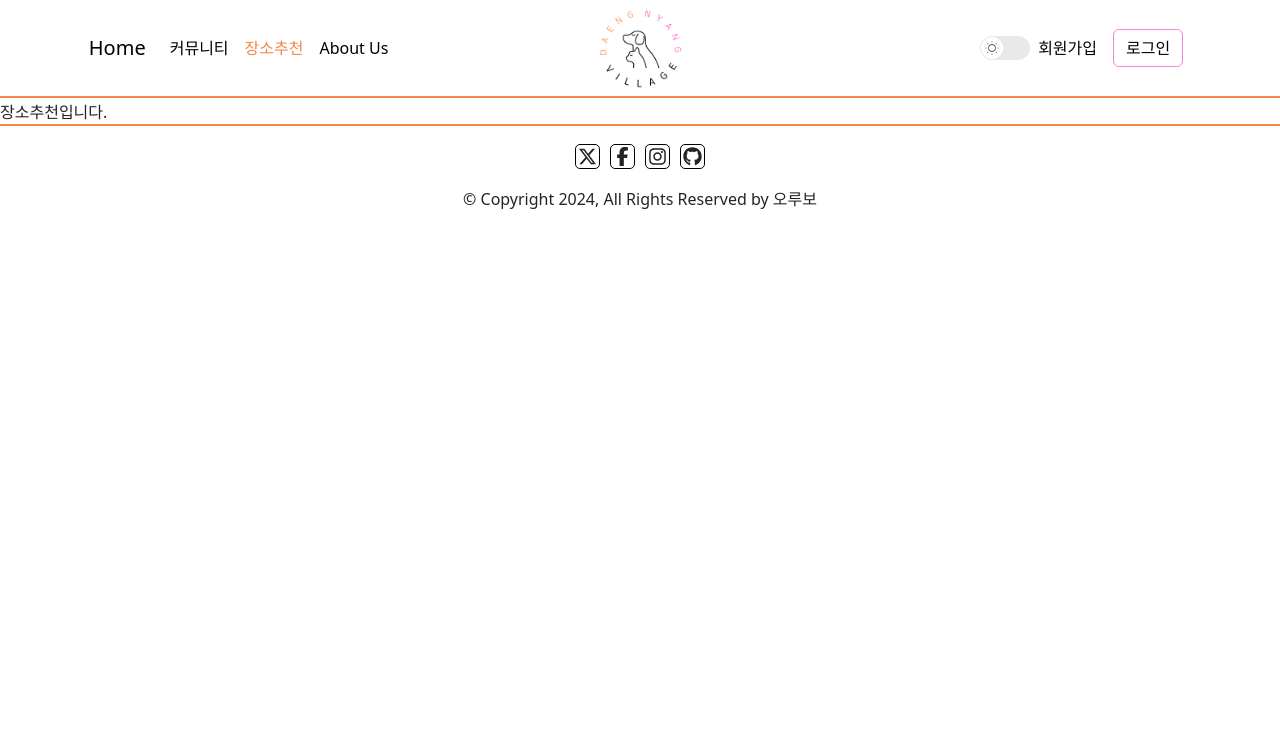
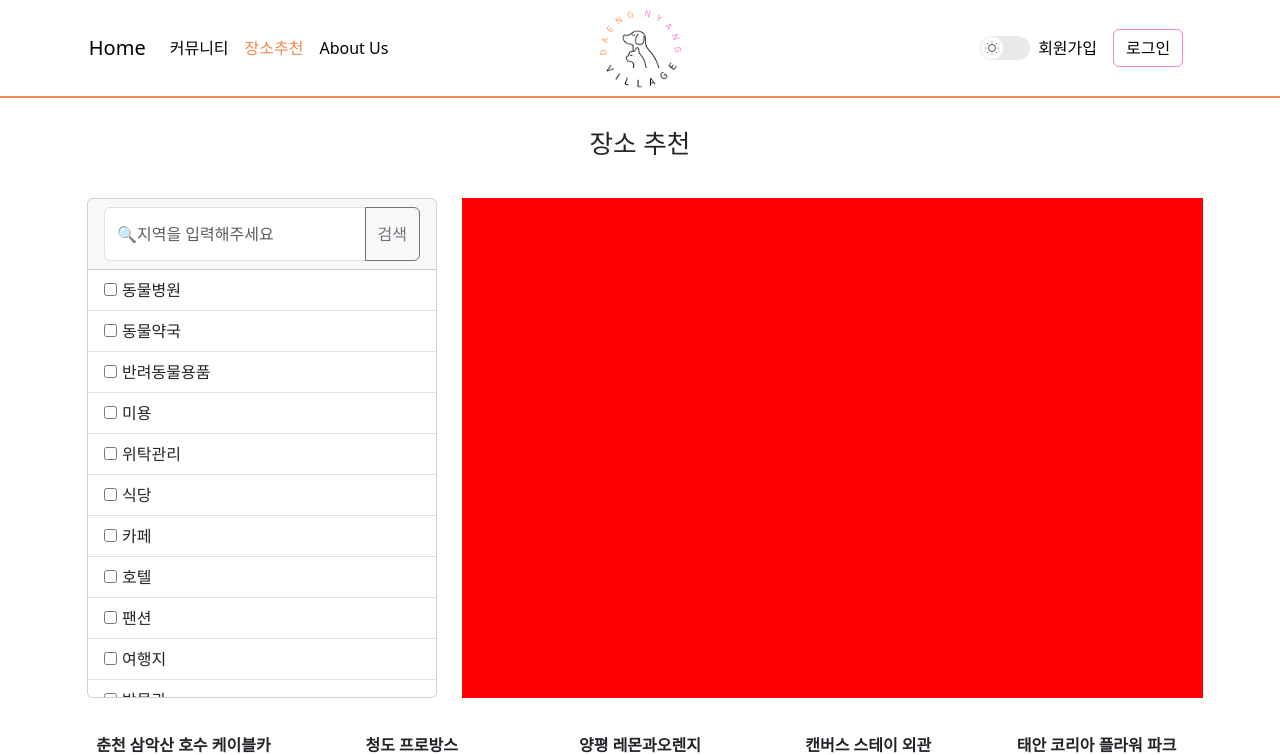
Before and after one commit to RuiFoot/DaengNyangVillage, a React (Create React App) app in the folder src/main/frontend/: page /PlaceRecommend in a window 1280 px wide. Shown: the top 755 px of the page. Built offline with nearby package versions, Linux system fonts and the light colour scheme; grey boxes are pictures that could not be loaded.

Commit message:
modified:   src/main/frontend/src/App.js 	deleted:    src/main/frontend/src/PlaceRecommend.js 	new file:   src/main/frontend/src/PlaceRecommend/PlaceRecommend.js 	new file:   src/main/frontend/src/PlaceRecommend/PlaceRecommendStyle.css 	modified:   src/main/frontend/src/home/HotPlace.js

```diff
--- a/src/main/frontend/src/App.js
+++ b/src/main/frontend/src/App.js
@@ -1,7 +1,7 @@
 import { Route, Routes } from "react-router-dom";
 import Home from "./home/Home"
 import Community from "./Community"
-import PlaceRecommend from "./PlaceRecommend";
+import PlaceRecommend from "./PlaceRecommend/PlaceRecommend";
 import AboutUs from "./AboutUs";
 import JoinMembership from "./JoinMembership";
 
--- a/src/main/frontend/src/PlaceRecommend.js
+++ /dev/null
@@ -1,12 +0,0 @@
-import Bumper from "./Bumper";
-
-function PlaceRecommend() {
-    return (
-        <div>
-            <Bumper />
-            장소추천입니다.
-        </div>
-    );
-}
-
-export default PlaceRecommend;
--- /dev/null
+++ b/src/main/frontend/src/PlaceRecommend/PlaceRecommend.js
@@ -0,0 +1,181 @@
+import Bumper from "../Bumper";
+import styled from "styled-components";
+import { GoDotFill } from "react-icons/go";
+import './PlaceRecommendStyle.css'
+import { useEffect, useState } from "react";
+import Card from 'react-bootstrap/Card';
+import ListGroup from 'react-bootstrap/ListGroup';
+import Button from 'react-bootstrap/Button';
+import Form from 'react-bootstrap/Form';
+import InputGroup from 'react-bootstrap/InputGroup';
+
+const Container = styled.div`
+  display: grid;
+  gap: 15px;
+`;
+const ContantTitle = styled.div`
+text-align: center;
+font-size: clamp(90%, 5vw, 160%);
+margin: 10px 6vw;
+`
+const TopContants = styled.div`
+margin: 10px 6vw;
+display: grid;
+  grid-template-columns: 1fr 2fr;
+  grid-auto-rows: minmax(100px, auto);
+  gap: 15px;
+`
+const CheckBoxs = styled.div`
+display: flex;
+justify-content: center;
+height: 500px;
+`
+const Map = styled.div`
+height: 500px;
+background-color: red;
+`
+
+const PlaceItems = styled.div`
+display: grid;
+  grid-template-columns: repeat(auto-fit, minmax(200px, 1fr));
+  grid-auto-rows: minmax(100px, auto);
+  gap: 15px;
+  margin: 10px 6vw;
+`
+
+const PlaceItem = styled.div`
+`
+const PlaceItemTitle = styled.div`
+display: flex;
+justify-content: center;
+align-items: center;
+font-size: clamp(100%, 1vw, 120%);
+font-weight: bold;
+`
+const PlaceItemImg = styled.div`
+height: 227px;
+background-size: cover;
+background-position: center;
+margin-bottom: 5px;
+`
+const PlaceItemAddress = styled.div`
+font-size: clamp(90%, 1vw, 100%);
+
+`
+const PlaceItemInfo = styled.div`
+font-size: clamp(90%, 1vw, 100%);
+`
+
+const CheckBox = styled.input`
+margin-right: 5px;
+`
+
+const CheckBoxLabel = styled.label`
+`
+
+//6개
+let wideHotPlaceArr = [["춘천 삼악산 호수 케이블카", "강원 춘천시 스포츠타운길 245", "리드줄, 매너벨트 필수 착용", "https://files.ban-life.com/content/2024/04/body_1711961501.jpg"], ["청도 프로방스", "경북 청도군 화양읍 이슬미로 272-23", "리쉬필수! 댕댕이들은 모~두 입장 가능!", "https://files.ban-life.com/content/2024/04/body_1712306959.jpg"], ["양평 레몬과오렌지", "경기도 양평군 단월면 양동로 229", "독채 숙소라 마당에서 프라이빗하게 뛰뛰하고 우리끼리 즐길 수 있어요", "https://files.ban-life.com/content/2024/04/body_1712301999.jpg"], ["캔버스 스테이 외관", "부산광역시 해운대구 해운대해변로197번길 13", " 강아지 수영장+루프탑", "https://files.ban-life.com/content/2024/04/body_1712316724.jpg"], ["태안 코리아 플라워 파크", "충남 태안 안면읍 꽃지해안로 400", "견종 무관하게 모두 동반 가능해요", "https://files.ban-life.com/content/2024/04/body_1712595967.jpg"], ["감성스테이 산아래", "충청남도 당진시 송산면 칠절길 95-17", "견종, 무게 제한 없음", "https://files.ban-life.com/content/2024/04/body_1712079373.jpg"]]
+
+let categoryList = ["동물병원", "동물약국", "반려동물용품", "미용", "위탁관리", "식당", "카페", "호텔", "팬션", "여행지", "박물관", "문예회관"]
+
+function PlaceRecommend() {
+    const [windowSize, setWindowSiz] = useState(window.innerWidth);
+    const handleResize = () => {
+        setWindowSiz(window.innerWidth)
+        console.log(window.innerWidth)
+    }
+    useEffect(() => {
+        window.addEventListener('resize', handleResize);
+        return () => {
+            window.addEventListener('resize', handleResize)
+        }
+    }, [])
+    return (
+        <Container>
+            <Bumper />
+            <ContantTitle>장소 추천</ContantTitle>
+            {
+                windowSize > 999
+                    ?
+                    <TopContants>
+                        <CheckBoxs>
+                            <Card className="card">
+                                <Card.Header className="cardHeader">
+                                    <InputGroup className="inputGroup mb-3">
+                                        <Form.Control
+                                            placeholder="🔍지역을 입력해주세요"
+                                            aria-label="Recipient's username"
+                                            aria-describedby="basic-addon2"
+                                        />
+                                        <Button variant="outline-secondary" id="button-addon2">
+                                            검색
+                                        </Button>
+                                    </InputGroup>
+                                </Card.Header>
+                                <ListGroup className="listGroup" variant="flush">
+                                    {categoryList.map((e, i) => (
+                                        <ListGroup.Item key={i}>
+                                            <CheckBox id={i} type="checkbox"></CheckBox>
+                                            <CheckBoxLabel>{e}</CheckBoxLabel>
+                                        </ListGroup.Item>
+                                    ))}
+                                </ListGroup>
+                            </Card>
+                        </CheckBoxs>
+                        <Map></Map>
+                    </TopContants>
+                    :
+                    <TopContants style={{ gridTemplateColumns: 'repeat(auto-fit, minmax(350px, 1fr))' }}>
+                        <CheckBoxs>
+                            <Card className="card">
+                                <Card.Header>
+                                    <InputGroup className="mb-3">
+                                        <Form.Control
+                                            placeholder="🔍지역을 입력해주세요"
+                                            aria-label="Recipient's username"
+                                            aria-describedby="basic-addon2"
+                                        />
+                                        <Button variant="outline-secondary" id="button-addon2">
+                                            검색
+                                        </Button>
+                                    </InputGroup>
+                                </Card.Header>
+                                <ListGroup variant="flush">
+                                    <ListGroup.Item>Cras justo odio</ListGroup.Item>
+                                    <ListGroup.Item>Dapibus ac facilisis in</ListGroup.Item>
+                                    <ListGroup.Item>Vestibulum at eros</ListGroup.Item>
+                                </ListGroup>
+                            </Card>
+                        </CheckBoxs>
+                        <Map></Map>
+                    </TopContants>
+            }
+            < PlaceItems >
+                {
+                    // 화면 크기에 따라 가져오는 배열이 다름
+                    windowSize > 979
+                        ?
+                        wideHotPlaceArr.map((e, i) => (
+                            <PlaceItem key={i}>
+                                <PlaceItemTitle>{e[0]}</PlaceItemTitle>
+                                <PlaceItemImg style={{ backgroundImage: `url(${e[3]})` }} />
+                                <PlaceItemAddress><GoDotFill />{e[1]}</PlaceItemAddress>
+                                <PlaceItemInfo><GoDotFill />{e[2]}</PlaceItemInfo>
+                            </PlaceItem>
+                        ))
+                        :
+                        wideHotPlaceArr.slice(0, 4).map((e, i) => (
+                            <PlaceItem key={i}>
+                                <PlaceItemTitle>{e[0]}</PlaceItemTitle>
+                                <PlaceItemImg style={{ backgroundImage: `url(${e[3]})` }} />
+                                <PlaceItemAddress><GoDotFill />{e[1]}</PlaceItemAddress>
+                                <PlaceItemInfo><GoDotFill />{e[2]}</PlaceItemInfo>
+                            </PlaceItem>
+                        ))
+                }
+            </PlaceItems >
+        </Container>
+    );
+}
+
+export default PlaceRecommend;
--- /dev/null
+++ b/src/main/frontend/src/PlaceRecommend/PlaceRecommendStyle.css
@@ -0,0 +1,22 @@
+* {
+    margin: 0;
+    padding: 0;
+    box-sizing: border-box;
+}
+
+.card {
+    width: 350px;
+    /* min-width: 350px; */
+}
+
+.cardHeader {
+    display: block;
+}
+
+.inputGroup {
+    height: 100%;
+}
+
+.listGroup {
+    overflow: auto;
+}
--- a/src/main/frontend/src/home/HotPlace.js
+++ b/src/main/frontend/src/home/HotPlace.js
@@ -36,11 +36,6 @@ font-size: clamp(90%, 1vw, 100%);
 //6개
 let wideHotPlaceArr = [["춘천 삼악산 호수 케이블카", "강원 춘천시 스포츠타운길 245", "리드줄, 매너벨트 필수 착용", "https://files.ban-life.com/content/2024/04/body_1711961501.jpg"], ["청도 프로방스", "경북 청도군 화양읍 이슬미로 272-23", "리쉬필수! 댕댕이들은 모~두 입장 가능!", "https://files.ban-life.com/content/2024/04/body_1712306959.jpg"], ["양평 레몬과오렌지", "경기도 양평군 단월면 양동로 229", "독채 숙소라 마당에서 프라이빗하게 뛰뛰하고 우리끼리 즐길 수 있어요", "https://files.ban-life.com/content/2024/04/body_1712301999.jpg"], ["캔버스 스테이 외관", "부산광역시 해운대구 해운대해변로197번길 13", " 강아지 수영장+루프탑", "https://files.ban-life.com/content/2024/04/body_1712316724.jpg"], ["태안 코리아 플라워 파크", "충남 태안 안면읍 꽃지해안로 400", "견종 무관하게 모두 동반 가능해요", "https://files.ban-life.com/content/2024/04/body_1712595967.jpg"], ["감성스테이 산아래", "충청남도 당진시 송산면 칠절길 95-17", "견종, 무게 제한 없음", "https://files.ban-life.com/content/2024/04/body_1712079373.jpg"]]
 
-//4개
-let narrowHotPlaceArr = [["춘천 삼악산 호수 케이블카", "강원 춘천시 스포츠타운길 245", "리드줄, 매너벨트 필수 착용", "https://files.ban-life.com/content/2024/04/body_1711961501.jpg"], ["청도 프로방스", "경북 청도군 화양읍 이슬미로 272-23", "리쉬필수! 댕댕이들은 모~두 입장 가능!", "https://files.ban-life.com/content/2024/04/body_1712306959.jpg"], ["양평 레몬과오렌지", "경기도 양평군 단월면 양동로 229", "독채 숙소라 마당에서 프라이빗하게 뛰뛰하고 우리끼리 즐길 수 있어요", "https://files.ban-life.com/content/2024/04/body_1712301999.jpg"], ["캔버스 스테이 외관", "부산광역시 해운대구 해운대해변로197번길 13", " 강아지 수영장+루프탑", "https://files.ban-life.com/content/2024/04/body_1712316724.jpg"]]
-
-
-
 function HotPlaceList() {
     const [windowSize, setWindowSiz] = useState(window.innerWidth);
     const handleResize = () => {
@@ -68,7 +63,7 @@ function HotPlaceList() {
                         </PlaceItem>
                     ))
                     :
-                    narrowHotPlaceArr.map((e, i) => (
+                    wideHotPlaceArr.slice(0, 4).map((e, i) => (
                         <PlaceItem key={i}>
                             <PlaceItemTitle>{e[0]}</PlaceItemTitle>
                             <PlaceItemImg style={{ backgroundImage: `url(${e[3]})` }} />
```
